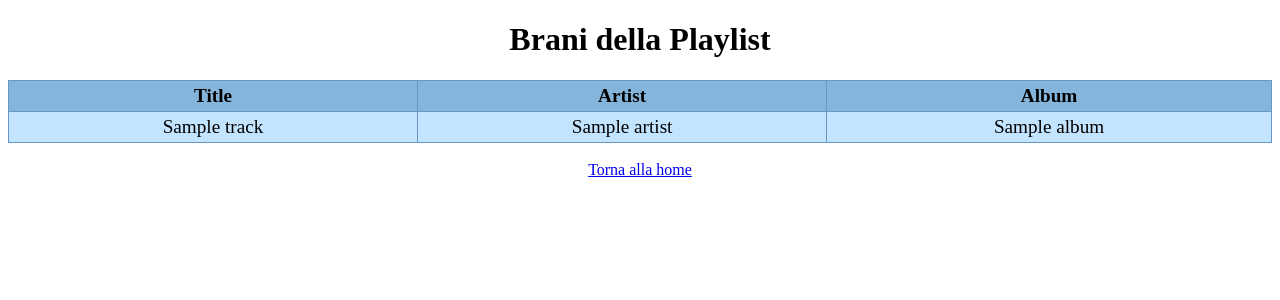
After one commit to DeAngeliGiulia/Prg_Spotify, a Flask app: template templates/brani.html in a window 1280 px wide. The commit adds this page. Shown: the top 300 px of the page. Run offline with Flask 3, Linux system fonts and the light colour scheme; the template is opened without the code that fills it: most values are stand-ins (such as "Sample title", 1, 10 or a date in 2020).

Commit message:
parte2 funzionante con css

```diff
--- a/app.py
+++ b/app.py
@@ -2,10 +2,9 @@ from flask import Flask, redirect, request, url_for, render_template,session
 import spotipy
 from spotipy.oauth2 import SpotifyOAuth
 
-
 SPOTIFY_CLIENT_ID = "992dc94fe5c04e0ea321e5632023b728"
 SPOTIFY_CLIENT_SECRET = "20428fa42c194eed93de0dd091447bba"
-SPOTIFY_REDIRECT_URI = "https://5000-deangeligiul-prgspotify-us3tgyw91fz.ws-eu117.gitpod.io/callback" #dopo il login andiamo qui
+SPOTIFY_REDIRECT_URI = "https://5000-deangeligiul-prgspotify-s14caz58e17.ws-eu117.gitpod.io/callback" #dopo il login andiamo qui
 
 app = Flask(__name__)
 app.secret_key = 'chiave_per_session' #ci serve per identificare la sessione
@@ -44,7 +43,12 @@ def home():
 
 @app.route('/brani/<playlist_id>')
 def playlist_items(playlist_id):
-    token_info = session.get('token_info', None)
+    token_info = session.get('token_info', None) #recupero token sissione (salvato prima)
+    if not token_info:
+        return redirect(url_for('login'))
+    sp = spotipy.Spotify(auth=token_info['access_token'])
+    tracks_data = sp.playlist_tracks(playlist_id)['items']  # Ottiene i brani della playlist
+    return render_template('brani.html', tracks=tracks_data)
 
 @app.route('/logout')
 def logout():
--- /dev/null
+++ b/static/css/brani.css
@@ -0,0 +1,22 @@
+body {
+    text-align: center;
+
+}
+table{
+    width: 100%;
+    font-size: larger;
+}
+
+table, th, td {
+    border: 1px solid rgb(105, 150, 192);
+    border-collapse: collapse;
+}
+th {
+    background-color: #86b5db;
+    padding: 4px;
+}
+
+td {
+    background-color: #c3e4ff;
+    padding: 4px;
+}
--- /dev/null
+++ b/templates/brani.html
@@ -0,0 +1,28 @@
+<!DOCTYPE html>
+<html lang="it">
+<head>
+    <meta charset="UTF-8">
+    <meta name="viewport" content="width=device-width, initial-scale=1.0">
+    <link href="../static/css/brani.css" rel="stylesheet">
+    <title>Brani della Playlist</title>
+</head>
+<body>
+    <h1>Brani della Playlist</h1>
+    <table>
+        <tr>
+          <th>Title</th>
+          <th>Artist</th>
+          <th>Album</th>
+        </tr>
+        {% for item in tracks %}
+        <tr>
+          <td>{{ item.track.name }}</td>
+          <td>{{ item.track.artists[0].name }}</td>
+          <td>{{ item.track.album.name }}</td>
+        </tr>
+        {% endfor %}
+    </table><br>
+
+    <a href="{{ url_for('home') }}">Torna alla home</a>
+</body>
+</html>
```
Also changed, not shown: templates/home.html (+6 -6 lines), 1 other file.
